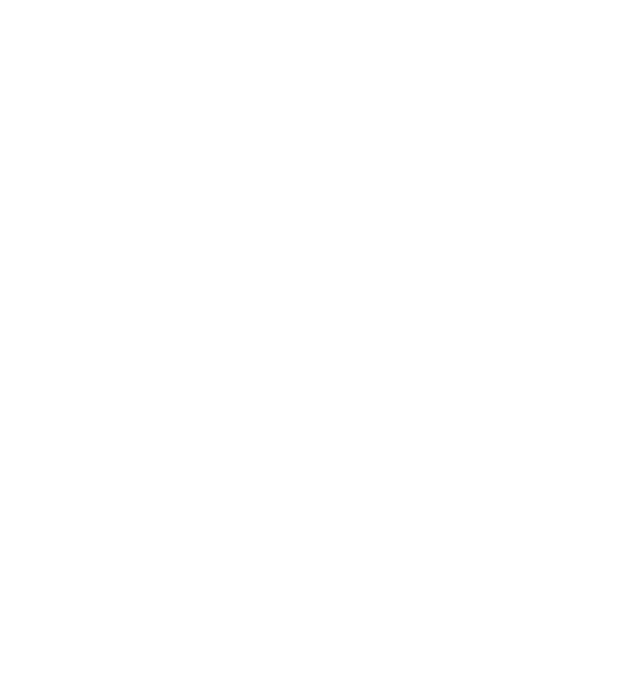
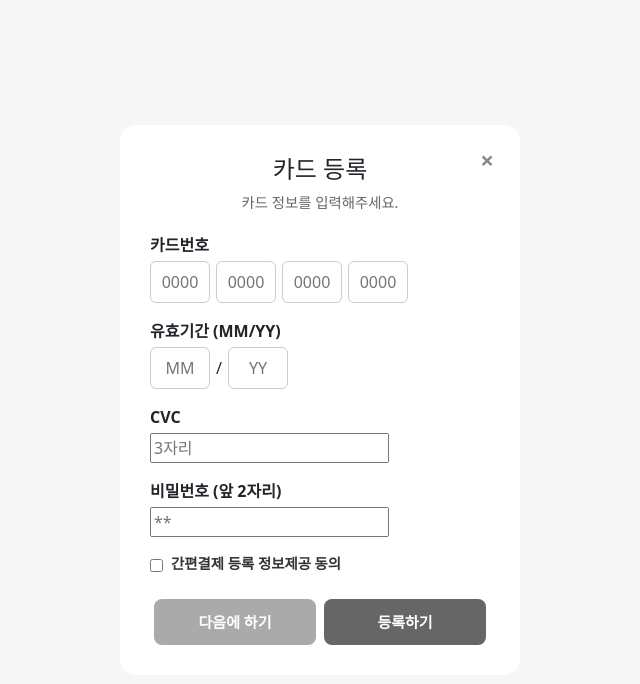
Before and after one commit to yeahy027/KB-TriFi, a Vue app in the folder trifi_project/: page /registercard in a window 1280 px wide. Before the commit this address had no page. Shown: the top 684 px of the page, without its empty margins (320-960 px from the left). Built offline with nearby package versions, Linux system fonts and the light colour scheme.

Commit message:
card 기능 추가

```diff
--- a/trifi_project/src/components/AppHeader.vue
+++ b/trifi_project/src/components/AppHeader.vue
@@ -9,7 +9,7 @@
       <button class="btn btn-light btn-sm" @click="resetTimer">
         <i class="bi bi-arrow-clockwise"></i>
       </button>
-      <button class="btn btn-light btn-sm rounded-circle">
+      <button class="btn btn-light btn-sm rounded-circle" @click="Mypage">
         <i class="bi bi-person-circle"></i>
       </button>
     </div>
@@ -136,4 +136,6 @@ onMounted(() => {
 onUnmounted(() => {
   clearInterval(timer)
 })
+const Mypage = () => {
+  router.push(`/mypage`);}
 </script>
--- a/trifi_project/src/pages/MyPage.vue
+++ b/trifi_project/src/pages/MyPage.vue
@@ -13,7 +13,6 @@
             src="../assets/basic-img.png"
             alt="User profile"
           />
-
           <div class="user-info">
             <h2>{{ user.nickname }}</h2>
             <p>{{ user.email }}</p>
@@ -38,19 +37,20 @@
         <div class="cards">
           <div class="section-title">
             <h3>Cards</h3>
-            <!-- <button class="plus-card" @click="addCard">+</button> -->
           </div>
           <div class="card-box">
             <button class="slide-btn left" @click="prevCard"><</button>
 
+            <!-- 여기부터 카드 추가 UI -->
             <div class="create-card">
-              <div class="create-text">
-                <div style="color: #e3fc87; font-size: 18px">
-                  카드를 추가하세요
-                </div>
-                <button class="plus-card" @click="waitPlease">+</button>
+              <!-- 캡처처럼 가운데 + 원형 영역과 안내문구 -->
+              <div class="card-add-circle">
+                <div class="plus-sign" @click="isModalOpen = true">+</div>
+                <RegisterCard v-if="isModalOpen" @close="isModalOpen = false" />
               </div>
+              <p class="instruction">위의 + 버튼을 눌러 카드를 등록해 주세요</p>
             </div>
+            <!-- 여기까지 카드 추가 UI -->
 
             <button class="slide-btn right" @click="nextCard">></button>
           </div>
@@ -61,16 +61,28 @@
             <h3>고정지출 내역</h3>
           </div>
           <ul class="expense-list">
-
-            <!-- 고정지출 미리 체크되어있도록 -->
             <RouterLink to="/registeredit">
               <input
                 class="plus-fixlist"
                 placeholder="고정지출 추가하기"
-              ></input>
+              />
             </RouterLink>
           </ul>
         </div>
+      </div>
+    </div>
+
+    <!-- 실제 카드 상세정보를 입력할 폼/모달(간단 예시) -->
+    <div v-if="isCardFormOpen" class="card-detail-modal">
+      <div class="card-detail-content">
+        <h2>카드 정보 입력</h2>
+        <!-- 여기에 세부내용 폼(카드 이름, 번호 등) 넣으시면 됩니다. -->
+        <form @submit.prevent="submitCardInfo">
+          <!-- 예: <input type="text" placeholder="카드명" v-model="newCardName" /> -->
+          <!-- 필요한 내용은 직접 채우시면 됩니다 -->
+          <button type="submit">저장</button>
+        </form>
+        <button class="close-btn" @click="closeCardForm">닫기</button>
       </div>
     </div>
   </AppLayout>
@@ -83,10 +95,18 @@ import { computed, onMounted, ref } from 'vue';
 import { useRouter } from 'vue-router';
 import axios from 'axios';
 import Swal from 'sweetalert2';
+import RegisterCard from './RegisterCard.vue';
 
 const userStore = useUserStore(); // Pinia store 가져오기
 const user = computed(() => userStore.user); // 최신 user 데이터
 const router = useRouter();
+const isModalOpen = ref(false);
+
+// 모달 열림/닫힘 상태
+const isCardFormOpen = ref(false);
+
+// 카드 상세정보 입력 예시 데이터
+const newCardName = ref(''); // 필요하다면 v-model로 사용
 
 onMounted(() => {
   userStore.checkLocalStorage();
@@ -95,14 +115,6 @@ onMounted(() => {
 const handleLogout = () => {
   userStore.logoutUser();
   router.push('/');
-};
-
-const waitPlease = () => {
-  Swal.fire({
-    titld: '점검 중',
-    text: '점검 중입니다.',
-    icon: 'info',
-  });
 };
 
 const handleDeleteAccount = async () => {
@@ -134,13 +146,34 @@ const handleDeleteAccount = async () => {
   }
 };
 
+// 카드 추가 모달 열기
+const openCardForm = () => {
+  isCardFormOpen.value = true;
+};
+
+// 카드 추가 모달 닫기
+const closeCardForm = () => {
+  isCardFormOpen.value = false;
+};
+
+// 카드 정보 제출
+const submitCardInfo = () => {
+  // TODO: 폼 데이터( newCardName 등 )를 활용하여 서버 통신 or store 업데이트
+  console.log('카드 정보:', newCardName.value);
+
+  // 저장 후 모달 닫기
+  isCardFormOpen.value = false;
+};
+
 // 카드 슬라이드 기능
 const prevCard = () => {
   console.log('이전 카드');
 };
-
 const nextCard = () => {
   console.log('다음 카드');
+};
+const goToRegisterCard = () => {
+  router.push('/registercard'); // RegisterCard.vue 경로로 이동
 };
 </script>
 
@@ -155,11 +188,6 @@ const nextCard = () => {
   font-size: 32px;
   margin-bottom: 4px;
 }
-/* .subtitle {
-  color: gray;
-  font-size: 14px;
-  margin-bottom: 32px;
-} */
 
 .account-section {
   flex-direction: column;
@@ -234,21 +262,6 @@ const nextCard = () => {
   margin: 0;
 }
 
-.plus-card {
-  border: none;
-  border-radius: 30%;
-  font-size: 24px;
-  cursor: pointer;
-  color: #f4c542;
-  font-weight: bold;
-  width: 40px;
-  height: 40px;
-
-  display: flex;
-  align-items: center;
-  justify-content: center;
-}
-
 .plus-fixlist {
   border: none;
   border-radius: 10%;
@@ -294,37 +307,79 @@ const nextCard = () => {
   right: 20px;
 }
 
-.expense-list {
-  list-style: none;
-  padding: 0;
-  font-weight: bold;
-  padding-top: 10px;
-}
-.expense-list li {
-  padding-top: 10px;
-  margin-bottom: 8px;
-}
-
+/* 카드 추가 버튼 스타일 */
 .create-card {
-  background-color: #253a82;
+  background-color: #f9f9ec;
   width: 330px;
   height: 200px;
   border-radius: 16px;
   display: flex;
-  align-items: center; /* 세로축 중앙 */
-  justify-content: center; /* 가로축 중앙 */
-}
-
-.create-text {
-  text-align: center;
-  display: flex;
   flex-direction: column;
   align-items: center;
   justify-content: center;
-  gap: 8px;
-  background-color: rgba(255, 255, 255, 0.6);
-  border-radius: 16px;
-  width: 200px;
-  height: 100px;
+  box-shadow: 0 0 6px rgba(0, 0, 0, 0.1);
+}
+
+.card-add-circle {
+  width: 70px;
+  height: 70px;
+  border-radius: 50%;
+  border: 1px solid #ccc;
+  background-color: #fff;
+  display: flex;
+  align-items: center;
+  justify-content: center;
+  margin-bottom: 10px;
+  cursor: pointer;
+}
+
+.plus-sign {
+  display: flex;
+  align-content: center;
+  justify-items: center;
+  font-size: 50px;
+  color: #999;
+  margin-right: 4px;
+}
+
+.add-text {
+  font-size: 14px;
+  color: #666;
+}
+
+.instruction {
+  font-size: 12px;
+  color: #888;
+  margin: 0;
+}
+
+/* 카드 입력 폼 모달 예시 */
+.card-detail-modal {
+  position: fixed;
+  top: 0;
+  left: 0;
+  width: 100%;
+  height: 100%;
+  background-color: rgba(0, 0, 0, 0.3);
+  display: flex;
+  align-items: center;
+  justify-content: center;
+  z-index: 999;
+}
+
+.card-detail-content {
+  background: #fff;
+  padding: 20px;
+  border-radius: 12px;
+  min-width: 300px;
+}
+
+.close-btn {
+  margin-top: 10px;
+  background-color: #f4c542;
+  border: none;
+  border-radius: 6px;
+  padding: 8px 12px;
+  cursor: pointer;
 }
 </style>
--- /dev/null
+++ b/trifi_project/src/pages/RegisterCard.vue
@@ -0,0 +1,234 @@
+<template>
+    <!-- 오버레이 클릭 시 @click.self="emit('close')" -> 바깥 누르면 닫힘 -->
+    <div class="modal-overlay" @click.self="emit('close')">
+      <div class="modal-content">
+        <!-- 닫기 버튼 -->
+        <button class="modal-close-btn" @click="emit('close')">×</button>
+
+        <!-- 카드등록 폼 -->
+        <div class="card-register-container">
+          <h2 class="title">카드 등록</h2>
+          <p class="subtitle">
+            카드 정보를 입력해주세요.
+          </p>
+
+          <!-- 예: 카드번호 -->
+          <div class="form-group">
+            <label>카드번호</label>
+            <div class="card-input-row">
+              <input v-model="card1" maxlength="4" placeholder="0000" />
+              <input v-model="card2" maxlength="4" placeholder="0000" />
+              <input v-model="card3" maxlength="4" placeholder="0000" />
+              <input v-model="card4" maxlength="4" placeholder="0000" />
+            </div>
+          </div>
+
+          <!-- 예: 유효기간 -->
+          <div class="form-group">
+            <label>유효기간 (MM/YY)</label>
+            <div class="exp-input-row">
+              <input v-model="expMonth" maxlength="2" placeholder="MM" />
+              <span>/</span>
+              <input v-model="expYear" maxlength="2" placeholder="YY" />
+            </div>
+          </div>
+
+          <!-- 예: CVC -->
+          <div class="form-group">
+            <label>CVC</label>
+            <input v-model="cvc" maxlength="3" type="password" placeholder="3자리" />
+          </div>
+
+          <!-- 예: 비밀번호 앞 2자리 -->
+          <div class="form-group">
+            <label>비밀번호 (앞 2자리)</label>
+            <input v-model="pw2" maxlength="2" type="password" placeholder="**" />
+          </div>
+
+          <!-- 약관동의 -->
+          <div class="form-group check-group">
+            <input type="checkbox" id="agree" v-model="isAgree" />
+            <label for="agree" class="label-check">
+              간편결제 등록 정보제공 동의
+            </label>
+          </div>
+
+          <!-- 버튼 -->
+          <div class="button-row">
+            <button class="gray-btn" @click="emit('close')">
+              다음에 하기
+            </button>
+            <button class="blue-btn" :disabled="!isAgree" @click="submitCard">
+              등록하기
+            </button>
+          </div>
+        </div>
+        <!-- // card-register-container -->
+      </div>
+      <!-- // modal-content -->
+    </div>
+  </template>
+
+  <script setup>
+  import { ref } from 'vue';
+
+  const emit = defineEmits(['close']);
+
+  // 카드정보 입력 상태
+  const card1 = ref('');
+  const card2 = ref('');
+  const card3 = ref('');
+  const card4 = ref('');
+  const expMonth = ref('');
+  const expYear = ref('');
+  const cvc = ref('');
+  const pw2 = ref('');
+  const isAgree = ref(false);
+
+  function submitCard() {
+    if (!isAgree.value) {
+      alert('약관에 동의해주세요');
+      return;
+    }
+    // 실제 등록 로직 (axios 등)
+    const cardData = {
+      cardNumber: `${card1.value}-${card2.value}-${card3.value}-${card4.value}`,
+      expMonth: expMonth.value,
+      expYear: expYear.value,
+      cvc: cvc.value,
+      pw2: pw2.value,
+    };
+    console.log('카드등록 데이터:', cardData);
+
+    alert('카드 등록 완료!');
+    emit('close');
+  }
+  </script>
+
+  <style scoped>
+  /* --- 모달 오버레이(배경 블러) --- */
+  .modal-overlay {
+    position: fixed;
+    inset: 0;
+    background-color: rgba(240, 240, 240, 0.6);
+    display: flex;
+    justify-content: center;
+    align-items: center;
+    z-index: 999;
+    backdrop-filter: blur(2px); /* 배경 흐리게 처리 */
+  }
+
+  /* --- 모달 컨텐츠 박스 --- */
+  .modal-content {
+    background: #fff;
+    border-radius: 16px;
+    padding: 30px;
+    width: 90%;
+    max-width: 400px;
+    max-height: 90%;
+    overflow-y: auto;
+    position: relative;
+    z-index: 1000;
+  }
+
+  /* 닫기 버튼 */
+  .modal-close-btn {
+    position: absolute;
+    top: 16px;
+    right: 20px;
+    background: none;
+    border: none;
+    font-size: 24px;
+    font-weight: bold;
+    cursor: pointer;
+    color: #888;
+    z-index: 1001;
+    transition: color 0.2s;
+  }
+  .modal-close-btn:hover {
+    color: #000;
+  }
+
+  /* 폼 컨테이너 */
+  .card-register-container {
+    text-align: center;
+  }
+
+  .title {
+    font-size: 1.5rem;
+    margin-bottom: 8px;
+  }
+
+  .subtitle {
+    font-size: 0.9rem;
+    color: #666;
+    margin-bottom: 20px;
+  }
+
+  .form-group {
+    margin-bottom: 16px;
+    text-align: left;
+  }
+
+  .form-group label {
+    display: block;
+    font-weight: 600;
+    margin-bottom: 4px;
+  }
+
+  /* 카드번호 등 가로로 배치 */
+  .card-input-row,
+  .exp-input-row {
+    display: flex;
+    gap: 6px;
+    align-items: center;
+  }
+  .card-input-row input,
+  .exp-input-row input {
+    width: 60px;
+    padding: 8px;
+    border: 1px solid #ccc;
+    border-radius: 6px;
+    text-align: center;
+  }
+
+  /* 체크박스 */
+  .check-group {
+    display: flex;
+    align-items: center;
+    gap: 8px;
+  }
+  .label-check {
+    font-size: 0.9rem;
+    color: #333;
+  }
+
+  /* 버튼 배치 */
+  .button-row {
+    display: flex;
+    justify-content: space-between;
+    margin-top: 20px;
+  }
+  .gray-btn,
+  .blue-btn {
+    flex: 1;
+    margin: 0 4px;
+    padding: 12px;
+    border: none;
+    border-radius: 8px;
+    font-size: 15px;
+    cursor: pointer;
+    color: white;
+    font-weight: bold;
+  }
+  .gray-btn {
+    background-color: #aaa;
+  }
+  .blue-btn {
+    background-color: #253a82;
+  }
+  .blue-btn:disabled {
+    background-color: #666;
+    cursor: not-allowed;
+  }
+  </style>
--- a/trifi_project/src/router/index.js
+++ b/trifi_project/src/router/index.js
@@ -50,6 +50,11 @@ const router = createRouter({
       name: "editprofile",
       component: () => import("../pages/EditProfile.vue"),
     },
+    {
+      path: "/registercard",
+      name: "registercard",
+      component: () => import("../pages/RegisterCard.vue"),
+    },
   ],
 });
 export default router;
```
